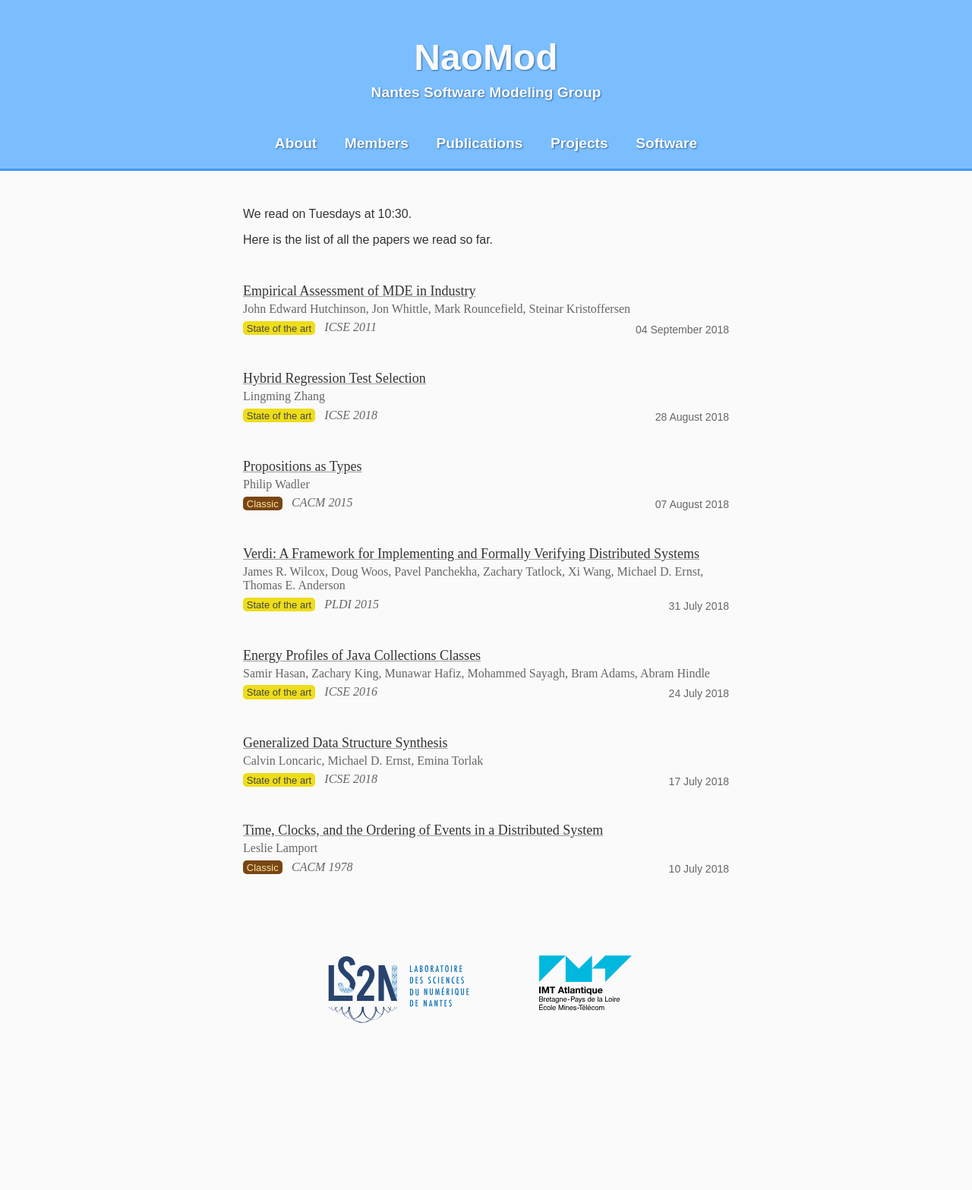
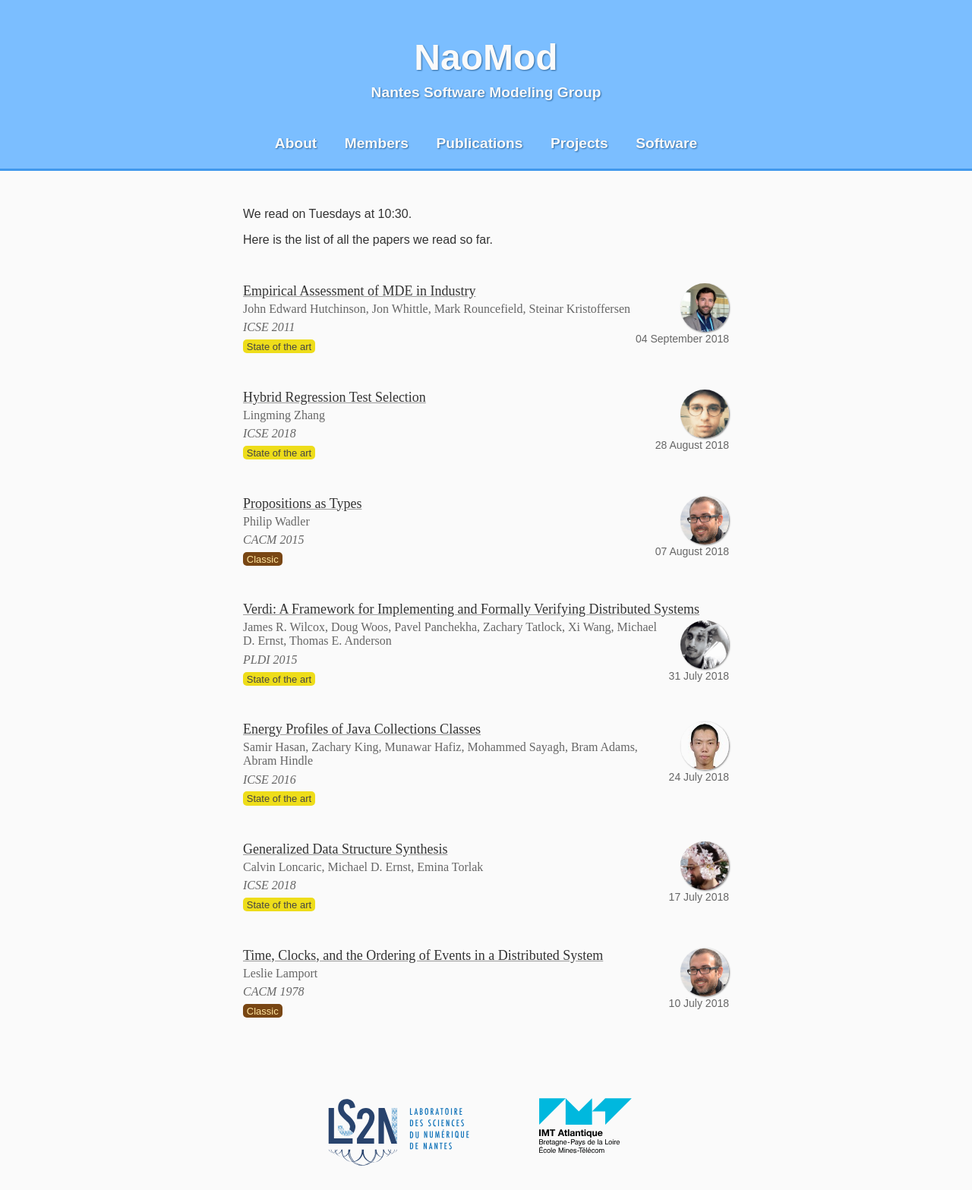
Before and after one commit to NaoMod/naomod.github.io, a Jekyll site: the page built from paper-of-the-week.html, in a window 1280 px wide. Shown: the whole page at 76% size. Built offline with Jekyll 4.4.1, drawn with Linux system fonts in a browser that asks for light colours; before the commit the page ends 1379 px from its top, so only the background shows below that.

Commit message:
Add speaker pictures to paper of the week

```diff
--- a/paper-of-the-week.html
+++ b/paper-of-the-week.html
@@ -66,6 +66,34 @@ papers:
   url: https://citemaster.net/get/10b50274-7bc5-11e5-8aa1-00163e009cc7/p558-lamport.pdf
   tag: Classic
 
+speakers:
+  - name: Gerson
+    picture: gerson.jpg
+
+  - name: Erwan
+    picture: erwan.jpg
+
+  - name: Hugo
+    picture: hugo.jpg
+
+  - name: Jean-Marie
+    picture: jmm.jpg
+
+  - name: Massimo
+    picture: massimo.jpg
+
+  - name: Imad
+    picture: imad.jpg
+
+  - name: Thibault
+    picture: thibault.jpg
+
+  - name: Zheng
+    picture: cheng.jpg
+
+  - name: Florent
+    picture: fmdkdd.jpg
+
 ---
 
 <style>
@@ -75,6 +103,7 @@ papers:
   }
 
   .papers li {
+    clear: both;
     margin-bottom: 3rem;
   }
 
@@ -83,6 +112,7 @@ papers:
     font-family: serif;
     font-weight: normal;
     margin: 0 0 .25rem 0;
+    display: inline-block;
   }
 
   .authors {
@@ -95,14 +125,7 @@ papers:
     color: #666;
     font-family: serif;
     font-style: italic;
-    display: inline;
-  }
-
-  time {
-    margin: .2rem 0 0 0;
-    font-size: 14px;
-    color: #666;
-    float: right;
+    margin: 0 0 .4rem 0;
   }
 
   .tag {
@@ -123,6 +146,24 @@ papers:
     color: #444;
     background-color: #eedd1a;
   }
+
+  .speaker {
+    float: right;
+  }
+
+  .speaker img {
+    width: 4rem;
+    height: 4rem;
+    display: block;
+    margin-left: auto;
+    border-radius: 100%;
+    box-shadow: 1px 1px 2px #888;
+  }
+
+  .speaker time {
+    font-size: 14px;
+    color: #666;
+  }
 </style>
 
 <p>We read on Tuesdays at 10:30.</p>
@@ -133,10 +174,14 @@ papers:
   {% for paper in page.papers %}
     <li>
       <h4><a href="{{ paper.url }}">{{ paper.title }}</a></h4>
+      <div class="speaker">
+        {% assign the_speaker = page.speakers | where:"name",paper.speaker | first %}
+        <img src="img/members/{{ the_speaker.picture }}">
+        <time datetime="{{ paper.date }}">{{ paper.date | date_to_long_string }}</time>
+      </div>
       <p class="authors">{{ paper.authors }}</p>
+      <p class="venue">{{ paper.venue }} {{ paper.year }}</p>
       {% if paper.tag %}<span class="tag {{paper.tag | slugify }}">{{ paper.tag }}</span>{% endif %}
-      <p class="venue">{{ paper.venue }} {{ paper.year }}</p>
-      <time datetime="{{ paper.date }}">{{ paper.date | date_to_long_string }}</time>
     </li>
   {% endfor %}
 </ul>
```
